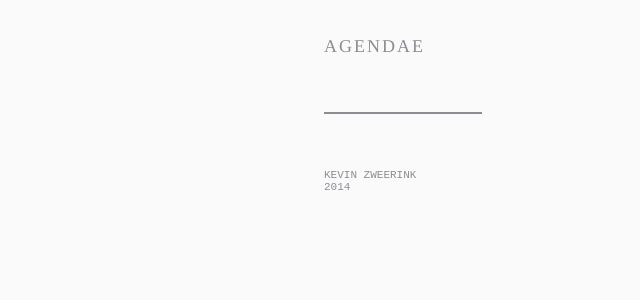
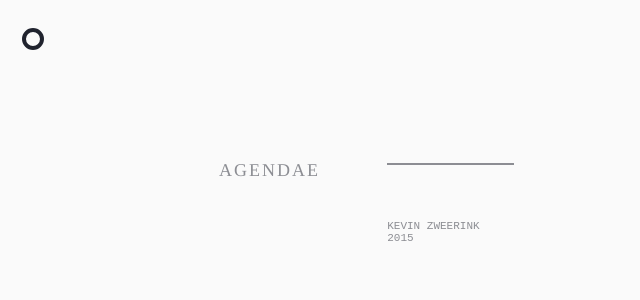
Before and after one commit to newseful/newseful.github.io, a Jekyll site: the page built from index.html, in a window 1280 px wide. Shown: the top 300 px of the page, without its empty margins (0-640 px from the left). Built offline with Jekyll 4.4.1, drawn with Linux system fonts in a browser that asks for light colours.

Commit message:
update content + styles

```diff
--- a/_includes/footer.html
+++ b/_includes/footer.html
@@ -1,4 +1,4 @@
 <footer class="footer">
   <div class="line"></div>
-  Kevin Zweerink<br>2014
+  Kevin Zweerink<br>2015
 </footer>
--- a/_includes/header.html
+++ b/_includes/header.html
@@ -1,3 +1,8 @@
 <header class="header">
 AGENDAE
 </header>
+
+<div class="colophon">
+  <a href="http://kevinzweerink.com" class="kevin-button"></a>
+  <span class="credit">Kevin Zweerink</span>
+</div>
--- a/_sass/_base.scss
+++ b/_sass/_base.scss
@@ -6,13 +6,13 @@ html, body {
 }
 
 .wrapper {
-    width: 50%;
+    width: 40%;
     margin: auto;
 }
 
 .posts {
     list-style: none;
-    padding: 0;
+    padding: 5em 0 0 0;
 }
 
 .post-meta {
@@ -24,7 +24,9 @@ html, body {
 .header {
     opacity: .5;
     letter-spacing: 2px;
-    margin-top: 2em;
+    position: absolute;
+    top: 8.9em;
+    right: 75%;
 }
 
 .footer {
@@ -40,3 +42,17 @@ html, body {
     border-top: 2px solid #20232E;
     margin: 5em 0;
 }
+
+article {
+    ul {
+        list-style-type: disc;
+        li {
+            em {
+                opacity: .6;
+            }
+        }
+        li:not(:last-of-type) {
+            margin-bottom: .3em;
+        }
+    }
+}
--- /dev/null
+++ b/_sass/_colophon.scss
@@ -0,0 +1,68 @@
+.colophon {
+	position: fixed;
+	top: 2em;
+	left: 2em;
+	font-family: "inconsolata", monospace;
+	font-size: 11px;
+
+	.kevin-button {
+		-webkit-box-sizing: border-box;
+		box-sizing: border-box;
+
+		-webkit-transition: border .15s ease, background 0s ease;
+		transition: border .15s ease, background 0s ease;
+		display: inline-block;
+		width: 2em;
+		height: 2em;
+		border-radius: 2em;
+		border: 4px solid $black;
+		background: $white;
+		cursor: pointer;
+		vertical-align: middle;
+
+		&:hover {
+			-webkit-transition: border .15s ease, background 0s ease .15s;
+			transition: border .15s ease, background 0s ease .15s;
+			border: 1em solid $black;
+			background: $black;
+
+			+ span {
+				opacity: 1;
+				left: 15px;
+			}
+		}
+	}
+
+	span {
+		-webkit-transition: left .15s ease, opacity .15s ease;
+		transition: left .15s ease, opacity .15s ease;
+		display: inline-block;
+		vertical-align: middle;
+		text-transform: uppercase;
+		padding: 1em 1.3em;
+		background: $gray;
+		color: $black;
+		border-radius: .3em;
+		opacity: 0;
+		position: relative;
+		left: 0px;
+		letter-spacing: 2px;
+
+		&::before {
+			-webkit-box-sizing: content-box;
+			box-sizing: content-box;
+			display: inline-block;
+			content: "";
+			height:0;
+			width:0;
+			border: 1em solid $gray;
+			border-left-color: rgba(0,0,0,0);
+			border-top-color: rgba(0,0,0,0);
+			border-bottom-color: rgba(0,0,0,0);
+			position: absolute;
+			left: -1.8em;
+			top: 0.5em;
+			pointer-events: none;
+		}
+	}
+}
--- a/css/main.scss
+++ b/css/main.scss
@@ -3,9 +3,16 @@
 ---
 @charset "utf-8";
 
+// Globals
+
+$black: #20232E;
+$white: #FAFAFA;
+$gray: darken($white, 5%);
+
 
 
 // Import partials from `sass_dir` (defaults to `_sass`)
 @import
-        "base"
+        "base",
+        "colophon"
 ;
```
Also changed, not shown: _posts/02-01-2015-A-New-Format-For-Breaking-News.md (+25 -1 lines).
